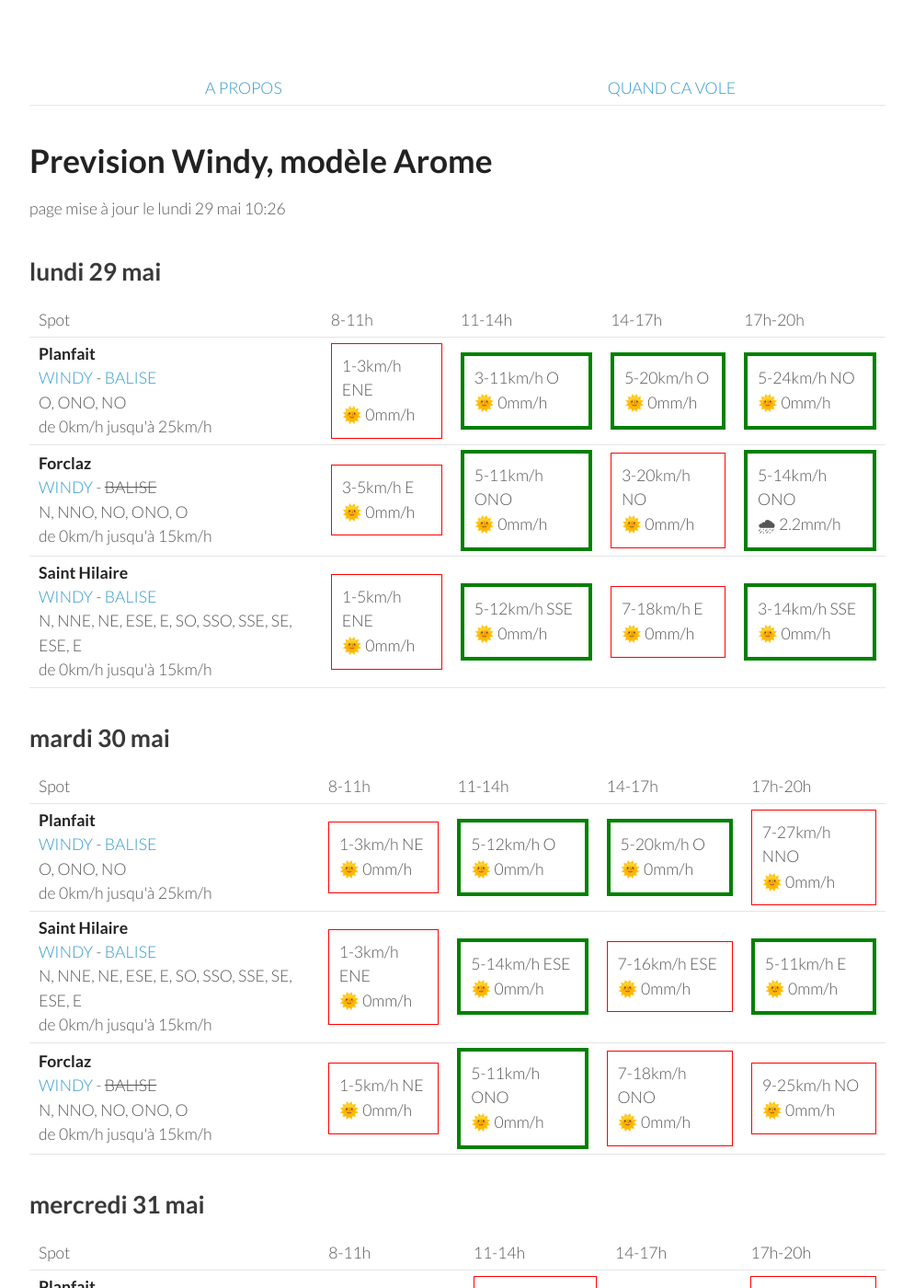
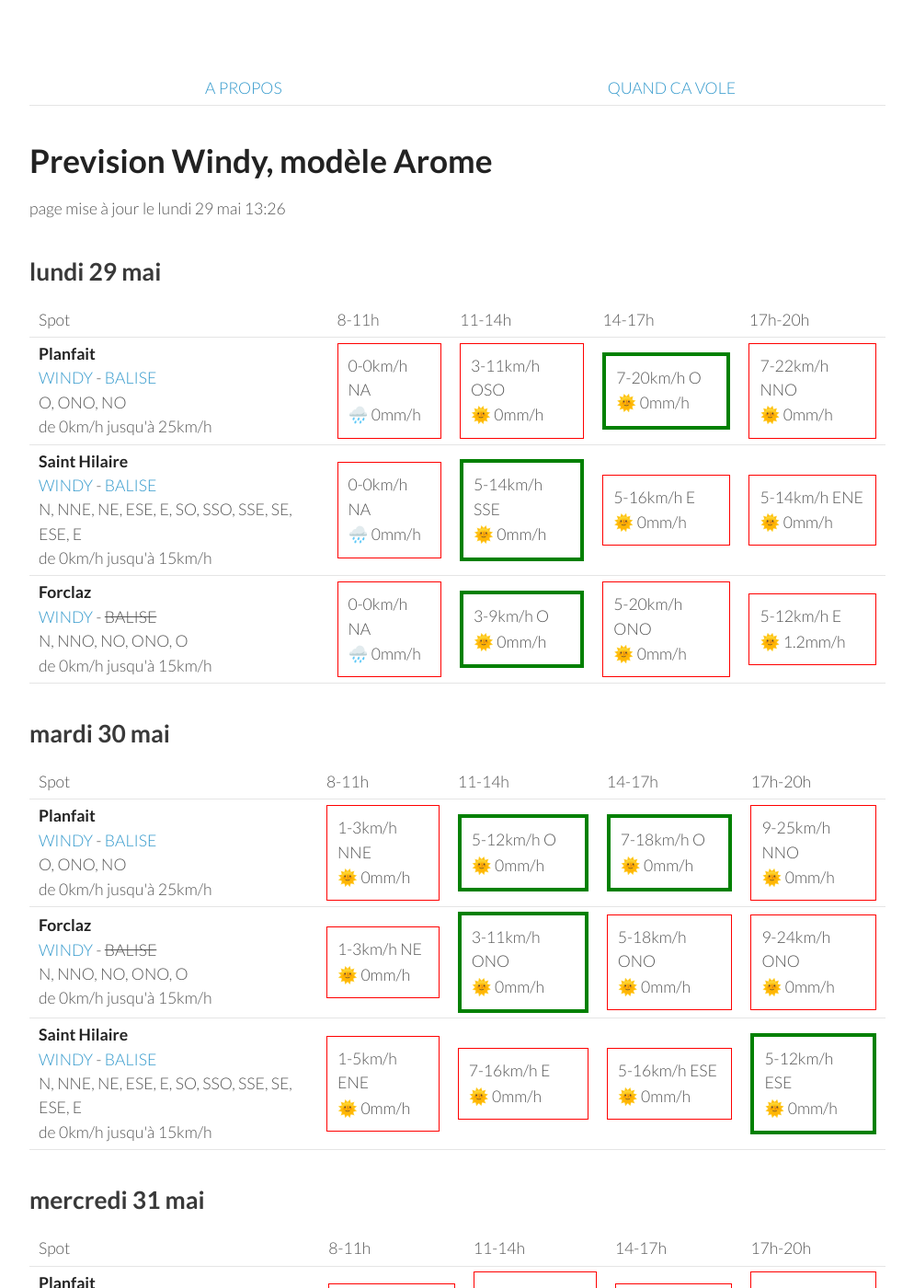
Before and after one commit to parapente-dans-le-nord/parapente-dans-le-nord.github.io, a Jekyll site: the page built from alpes_nord.markdown, in a window 1280 px wide and 1400 px high. Shown: the whole window at 92% size, without its empty margins (26-1020 px from the left). Built offline with Jekyll 4.4.1, drawn with Linux system fonts in a browser that asks for light colours; some of the changed text lies outside the part shown.

Commit message:
update index.markdown

```diff
--- a/alpes_nord.markdown
+++ b/alpes_nord.markdown
@@ -7,7 +7,7 @@ title:  "Tous les spots"
 {: .links}
 
 # Prevision Windy, modèle Arome
-page mise à jour le lundi 29 mai 10:26
+page mise à jour le lundi 29 mai 13:26
 
 ## lundi 29 mai
 
@@ -24,31 +24,28 @@ page mise à jour le lundi 29 mai 10:26
 <tr>
         <td><strong>Planfait</strong><br><a href="https://windy.com/45.853/6.223?45.415,6.223,8">WINDY</a> - <span class=""><a href="https://www.openwindmap.org/PP496">BALISE</a> </span><br> <span class="vent-favorable">O, ONO, NO</span><br><span class="force-vent">de 0km/h jusqu'à 25km/h</span> </td>
 
-            <td><div class="not-flyable"><p>1-3km/h ENE</p><p>🌞 0mm/h</p></div></td>
-            <td><div class="flyable"><p>3-11km/h O</p><p>🌞 0mm/h</p></div></td>
-            <td><div class="flyable"><p>5-20km/h O</p><p>🌞 0mm/h</p></div></td>
-            <td><div class="flyable"><p>5-24km/h NO</p><p>🌞 0mm/h</p></div></td>
+            <td><div class="not-flyable"><p>0-0km/h NA</p><p>🌧️ 0mm/h</p></div></td>
+            <td><div class="not-flyable"><p>3-11km/h OSO</p><p>🌞 0mm/h</p></div></td>
+            <td><div class="flyable"><p>7-20km/h O</p><p>🌞 0mm/h</p></div></td>
+            <td><div class="not-flyable"><p>7-22km/h NNO</p><p>🌞 0mm/h</p></div></td>
 
+    </tr>
+<tr>
+        <td><strong>Saint Hilaire</strong><br><a href="https://windy.com/45.307/5.888?45.087,5.889,9,m:eUFagkX">WINDY</a> - <span class=""><a href="http://www.balisemeteo.com/balise.php?idBalise=61">BALISE</a> </span><br> <span class="vent-favorable">N, NNE, NE, ESE, E, SO, SSO, SSE, SE, ESE, E</span><br><span class="force-vent">de 0km/h jusqu'à 15km/h</span> </td>
+
+            <td><div class="not-flyable"><p>0-0km/h NA</p><p>🌧️ 0mm/h</p></div></td>
+            <td><div class="flyable"><p>5-14km/h SSE</p><p>🌞 0mm/h</p></div></td>
+            <td><div class="not-flyable"><p>5-16km/h E</p><p>🌞 0mm/h</p></div></td>
+            <td><div class="not-flyable"><p>5-14km/h ENE</p><p>🌞 0mm/h</p></div></td>
 
     </tr>
 <tr>
         <td><strong>Forclaz</strong><br><a href="https://windy.com/45.814/6.247?45.375,6.246,8,m:eVwaglz">WINDY</a> - <span class="no-balise"> BALISE </span><br> <span class="vent-favorable">N, NNO, NO, ONO, O</span><br><span class="force-vent">de 0km/h jusqu'à 15km/h</span> </td>
 
-            <td><div class="not-flyable"><p>3-5km/h E</p><p>🌞 0mm/h</p></div></td>
-            <td><div class="flyable"><p>5-11km/h ONO</p><p>🌞 0mm/h</p></div></td>
-            <td><div class="not-flyable"><p>3-20km/h NO</p><p>🌞 0mm/h</p></div></td>
-            <td><div class="flyable"><p>5-14km/h ONO</p><p>🌧 2.2mm/h</p></div></td>
-
-
-    </tr>
-<tr>
-        <td><strong>Saint Hilaire</strong><br><a href="https://windy.com/45.307/5.888?45.087,5.889,9,m:eUFagkX">WINDY</a> - <span class=""><a href="http://www.balisemeteo.com/balise.php?idBalise=61">BALISE</a> </span><br> <span class="vent-favorable">N, NNE, NE, ESE, E, SO, SSO, SSE, SE, ESE, E</span><br><span class="force-vent">de 0km/h jusqu'à 15km/h</span> </td>
-
-            <td><div class="not-flyable"><p>1-5km/h ENE</p><p>🌞 0mm/h</p></div></td>
-            <td><div class="flyable"><p>5-12km/h SSE</p><p>🌞 0mm/h</p></div></td>
-            <td><div class="not-flyable"><p>7-18km/h E</p><p>🌞 0mm/h</p></div></td>
-            <td><div class="flyable"><p>3-14km/h SSE</p><p>🌞 0mm/h</p></div></td>
-
+            <td><div class="not-flyable"><p>0-0km/h NA</p><p>🌧️ 0mm/h</p></div></td>
+            <td><div class="flyable"><p>3-9km/h O</p><p>🌞 0mm/h</p></div></td>
+            <td><div class="not-flyable"><p>5-20km/h ONO</p><p>🌞 0mm/h</p></div></td>
+            <td><div class="not-flyable"><p>5-12km/h E</p><p>🌞 1.2mm/h</p></div></td>
 
     </tr>
 
@@ -70,30 +67,30 @@ page mise à jour le lundi 29 mai 10:26
 <tr>
         <td><strong>Planfait</strong><br><a href="https://windy.com/45.853/6.223?45.415,6.223,8">WINDY</a> - <span class=""><a href="https://www.openwindmap.org/PP496">BALISE</a> </span><br> <span class="vent-favorable">O, ONO, NO</span><br><span class="force-vent">de 0km/h jusqu'à 25km/h</span> </td>
 
+            <td><div class="not-flyable"><p>1-3km/h NNE</p><p>🌞 0mm/h</p></div></td>
+            <td><div class="flyable"><p>5-12km/h O</p><p>🌞 0mm/h</p></div></td>
+            <td><div class="flyable"><p>7-18km/h O</p><p>🌞 0mm/h</p></div></td>
+            <td><div class="not-flyable"><p>9-25km/h NNO</p><p>🌞 0mm/h</p></div></td>
+
+
+    </tr>
+<tr>
+        <td><strong>Forclaz</strong><br><a href="https://windy.com/45.814/6.247?45.375,6.246,8,m:eVwaglz">WINDY</a> - <span class="no-balise"> BALISE </span><br> <span class="vent-favorable">N, NNO, NO, ONO, O</span><br><span class="force-vent">de 0km/h jusqu'à 15km/h</span> </td>
+
             <td><div class="not-flyable"><p>1-3km/h NE</p><p>🌞 0mm/h</p></div></td>
-            <td><div class="flyable"><p>5-12km/h O</p><p>🌞 0mm/h</p></div></td>
-            <td><div class="flyable"><p>5-20km/h O</p><p>🌞 0mm/h</p></div></td>
-            <td><div class="not-flyable"><p>7-27km/h NNO</p><p>🌞 0mm/h</p></div></td>
+            <td><div class="flyable"><p>3-11km/h ONO</p><p>🌞 0mm/h</p></div></td>
+            <td><div class="not-flyable"><p>5-18km/h ONO</p><p>🌞 0mm/h</p></div></td>
+            <td><div class="not-flyable"><p>9-24km/h ONO</p><p>🌞 0mm/h</p></div></td>
 
 
     </tr>
 <tr>
         <td><strong>Saint Hilaire</strong><br><a href="https://windy.com/45.307/5.888?45.087,5.889,9,m:eUFagkX">WINDY</a> - <span class=""><a href="http://www.balisemeteo.com/balise.php?idBalise=61">BALISE</a> </span><br> <span class="vent-favorable">N, NNE, NE, ESE, E, SO, SSO, SSE, SE, ESE, E</span><br><span class="force-vent">de 0km/h jusqu'à 15km/h</span> </td>
 
-            <td><div class="not-flyable"><p>1-3km/h ENE</p><p>🌞 0mm/h</p></div></td>
-            <td><div class="flyable"><p>5-14km/h ESE</p><p>🌞 0mm/h</p></div></td>
-            <td><div class="not-flyable"><p>7-16km/h ESE</p><p>🌞 0mm/h</p></div></td>
-            <td><div class="flyable"><p>5-11km/h E</p><p>🌞 0mm/h</p></div></td>
-
-
-    </tr>
-<tr>
-        <td><strong>Forclaz</strong><br><a href="https://windy.com/45.814/6.247?45.375,6.246,8,m:eVwaglz">WINDY</a> - <span class="no-balise"> BALISE </span><br> <span class="vent-favorable">N, NNO, NO, ONO, O</span><br><span class="force-vent">de 0km/h jusqu'à 15km/h</span> </td>
-
-            <td><div class="not-flyable"><p>1-5km/h NE</p><p>🌞 0mm/h</p></div></td>
-            <td><div class="flyable"><p>5-11km/h ONO</p><p>🌞 0mm/h</p></div></td>
-            <td><div class="not-flyable"><p>7-18km/h ONO</p><p>🌞 0mm/h</p></div></td>
-            <td><div class="not-flyable"><p>9-25km/h NO</p><p>🌞 0mm/h</p></div></td>
+            <td><div class="not-flyable"><p>1-5km/h ENE</p><p>🌞 0mm/h</p></div></td>
+            <td><div class="not-flyable"><p>7-16km/h E</p><p>🌞 0mm/h</p></div></td>
+            <td><div class="not-flyable"><p>5-16km/h ESE</p><p>🌞 0mm/h</p></div></td>
+            <td><div class="flyable"><p>5-12km/h ESE</p><p>🌞 0mm/h</p></div></td>
 
 
     </tr>
@@ -137,7 +134,7 @@ page mise à jour le lundi 29 mai 10:26
         <td><strong>Saint Hilaire</strong><br><a href="https://windy.com/45.307/5.888?45.087,5.889,9,m:eUFagkX">WINDY</a> - <span class=""><a href="http://www.balisemeteo.com/balise.php?idBalise=61">BALISE</a> </span><br> <span class="vent-favorable">N, NNE, NE, ESE, E, SO, SSO, SSE, SE, ESE, E</span><br><span class="force-vent">de 0km/h jusqu'à 15km/h</span> </td>
 
             <td><div class="not-flyable"><p>1-14km/h ONO</p><p>🌧 1.1mm/h</p></div></td>
-            <td><div class="not-flyable"><p>3-40km/h S</p><p>🌧 3.6mm/h</p></div></td>
+            <td><div class="not-flyable"><p>3-40km/h S</p><p>🌧 3.5mm/h</p></div></td>
             <td><div class="not-flyable"><p>3-25km/h ESE</p><p>🌧 0.5mm/h</p></div></td>
             <td><div class="not-flyable"><p>3-24km/h SSE</p><p>🌧 2.3mm/h</p></div></td>
 
@@ -182,9 +179,9 @@ page mise à jour le lundi 29 mai 10:26
 <tr>
         <td><strong>Saint Hilaire</strong><br><a href="https://windy.com/45.307/5.888?45.087,5.889,9,m:eUFagkX">WINDY</a> - <span class=""><a href="http://www.balisemeteo.com/balise.php?idBalise=61">BALISE</a> </span><br> <span class="vent-favorable">N, NNE, NE, ESE, E, SO, SSO, SSE, SE, ESE, E</span><br><span class="force-vent">de 0km/h jusqu'à 15km/h</span> </td>
 
-            <td><div class="not-flyable"><p>0-14km/h O</p><p>🌞 0mm/h</p></div></td>
+            <td><div class="not-flyable"><p>0-14km/h OSO</p><p>🌞 0mm/h</p></div></td>
             <td><div class="not-flyable"><p>3-20km/h ONO</p><p>🌞 0mm/h</p></div></td>
-            <td><div class="not-flyable"><p>1-27km/h NE</p><p>🌧 0.9mm/h</p></div></td>
+            <td><div class="not-flyable"><p>1-27km/h NE</p><p>🌧 0.8mm/h</p></div></td>
             <td><div class="not-flyable"><p>3-25km/h SO</p><p>🌧 4.9mm/h</p></div></td>
 
 
@@ -231,7 +228,7 @@ page mise à jour le lundi 29 mai 10:26
             <td><div class="not-flyable"><p>1-11km/h NO</p><p>🌞 0mm/h</p></div></td>
             <td><div class="not-flyable"><p>3-18km/h NO</p><p>🌞 0mm/h</p></div></td>
             <td><div class="not-flyable"><p>3-29km/h NO</p><p>🌧 0.2mm/h</p></div></td>
-            <td><div class="not-flyable"><p>1-27km/h OSO</p><p>🌧 1.9mm/h</p></div></td>
+            <td><div class="not-flyable"><p>0-27km/h OSO</p><p>🌧 1.9mm/h</p></div></td>
 
 
     </tr>
@@ -266,7 +263,7 @@ page mise à jour le lundi 29 mai 10:26
 
             <td><div class="not-flyable"><p>1-12km/h NO</p><p>🌞 0mm/h</p></div></td>
             <td><div class="not-flyable"><p>1-20km/h OSO</p><p>🌞 0mm/h</p></div></td>
-            <td><div class="not-flyable"><p>3-29km/h N</p><p>🌧 0.6mm/h</p></div></td>
+            <td><div class="not-flyable"><p>3-27km/h N</p><p>🌧 0.7mm/h</p></div></td>
             <td><div class="not-flyable"><p>1-29km/h S</p><p>🌧 7mm/h</p></div></td>
 
 
```
